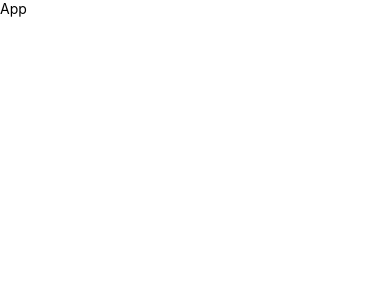
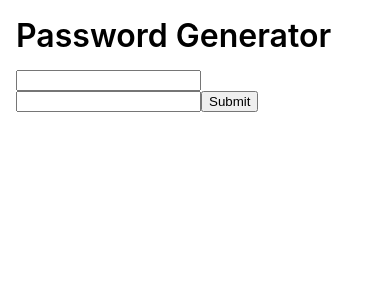
Before and after one commit to Kamlesh-Bhatt-52625/React-Native-Projects, a React Native app in the folder PasswordGenerator/: screen / in a window 390 px wide. Shown: the top 300 px of the page. Built offline with nearby package versions, Linux system fonts and the light colour scheme.

Commit message:
Started using formik

```diff
--- a/PasswordGenerator/App.tsx
+++ b/PasswordGenerator/App.tsx
@@ -1,8 +1,11 @@
-import {StyleSheet, Text, View} from 'react-native';
+import {SafeAreaView, ScrollView, StyleSheet, Text, View} from 'react-native';
 import React, {useState} from 'react';
+
+import BouncyCheckbox from 'react-native-bouncy-checkbox';
 
 // Form Validation
 import * as Yup from 'yup';
+import {Formik} from 'formik';
 
 const PasswordSchema = Yup.object().shape({
   passwordLength: Yup.number()
@@ -56,7 +59,7 @@ export default function App() {
 
   const resetPasswordState = () => {
     setPassword('');
-    isPassGenerated(false);
+    setIsPassGenerated(false);
     setLowerCase(true);
     setUpperCase(false);
     setNumbers(false);
@@ -64,10 +67,148 @@ export default function App() {
   };
 
   return (
-    <View>
-      <Text>App</Text>
-    </View>
+    <ScrollView keyboardShouldPersistTaps="handled">
+      <SafeAreaView style={styles.appContainer}>
+        <View style={styles.formContainer}>
+          <Text style={styles.title}>Password Generator</Text>
+          <Formik
+            initialValues={{passwordLength: ''}}
+            validationSchema={PasswordSchema}
+            onSubmit={values => {
+              console.log(values);
+
+              generatePasswordString(+values.passwordLength);
+            }}>
+            {({
+              values,
+              errors,
+              touched,
+              handleChange,
+              handleBlur,
+              handleSubmit,
+              isSubmitting,
+              /* and other goodies */
+            }) => (
+              <form onSubmit={handleSubmit}>
+                <input
+                  type="email"
+                  name="email"
+                  onChange={handleChange}
+                  onBlur={handleBlur}
+                  value={values.email}
+                />
+                {errors.email && touched.email && errors.email}
+                <input
+                  type="password"
+                  name="password"
+                  onChange={handleChange}
+                  onBlur={handleBlur}
+                  value={values.password}
+                />
+                {errors.password && touched.password && errors.password}
+                <button type="submit" disabled={isSubmitting}>
+                  Submit
+                </button>
+              </form>
+            )}
+          </Formik>
+        </View>
+      </SafeAreaView>
+    </ScrollView>
   );
 }
 
-const styles = StyleSheet.create({});
+const styles = StyleSheet.create({
+  appContainer: {
+    flex: 1,
+  },
+  formContainer: {
+    margin: 8,
+    padding: 8,
+  },
+  title: {
+    fontSize: 32,
+    fontWeight: '600',
+    marginBottom: 15,
+  },
+  subTitle: {
+    fontSize: 26,
+    fontWeight: '600',
+    marginBottom: 2,
+  },
+  description: {
+    color: '#758283',
+    marginBottom: 8,
+  },
+  heading: {
+    fontSize: 15,
+  },
+  inputWrapper: {
+    marginBottom: 15,
+    alignItems: 'center',
+    justifyContent: 'space-between',
+    flexDirection: 'row',
+  },
+  inputColumn: {
+    flexDirection: 'column',
+  },
+  inputStyle: {
+    padding: 8,
+    width: '30%',
+    borderWidth: 1,
+    borderRadius: 4,
+    borderColor: '#16213e',
+  },
+  errorText: {
+    fontSize: 12,
+    color: '#ff0d10',
+  },
+  formActions: {
+    flexDirection: 'row',
+    justifyContent: 'center',
+  },
+  primaryBtn: {
+    width: 120,
+    padding: 10,
+    borderRadius: 8,
+    marginHorizontal: 8,
+    backgroundColor: '#5DA3FA',
+  },
+  primaryBtnTxt: {
+    color: '#fff',
+    textAlign: 'center',
+    fontWeight: '700',
+  },
+  secondaryBtn: {
+    width: 120,
+    padding: 10,
+    borderRadius: 8,
+    marginHorizontal: 8,
+    backgroundColor: '#CAD5E2',
+  },
+  secondaryBtnTxt: {
+    textAlign: 'center',
+  },
+  card: {
+    padding: 12,
+    borderRadius: 6,
+    marginHorizontal: 12,
+  },
+  cardElevated: {
+    backgroundColor: '#ffffff',
+    elevation: 1,
+    shadowOffset: {
+      width: 1,
+      height: 1,
+    },
+    shadowColor: '#333',
+    shadowOpacity: 0.2,
+    shadowRadius: 2,
+  },
+  generatedPassword: {
+    fontSize: 22,
+    textAlign: 'center',
+    marginBottom: 12,
+    color: '#000',
+  },
+});
--- a/PasswordGenerator/package.json
+++ b/PasswordGenerator/package.json
@@ -10,8 +10,10 @@
     "test": "jest"
   },
   "dependencies": {
+    "formik": "^2.4.5",
     "react": "18.2.0",
     "react-native": "0.73.0",
+    "react-native-bouncy-checkbox": "^3.0.7",
     "yup": "^1.3.3"
   },
   "devDependencies": {
```
Also changed, not shown: 1 other file (tests, documents, lock files or other folders).
